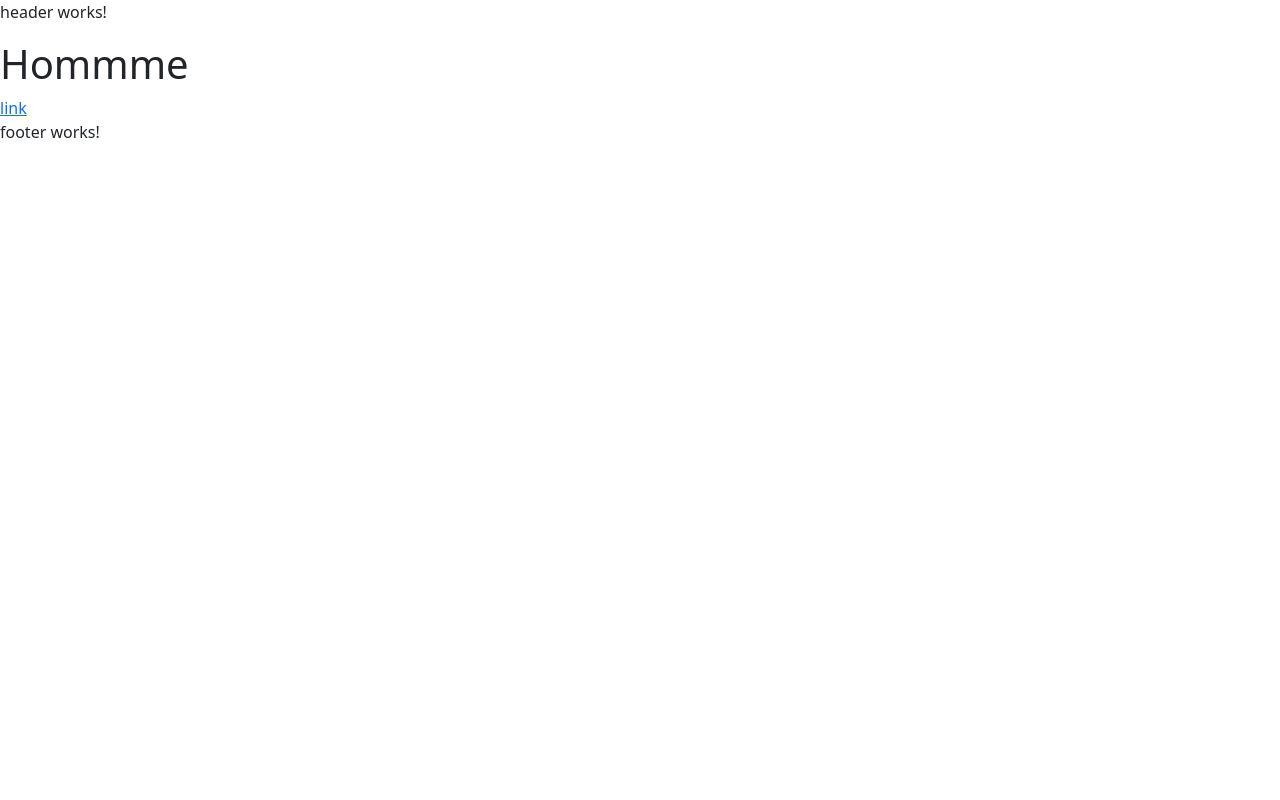
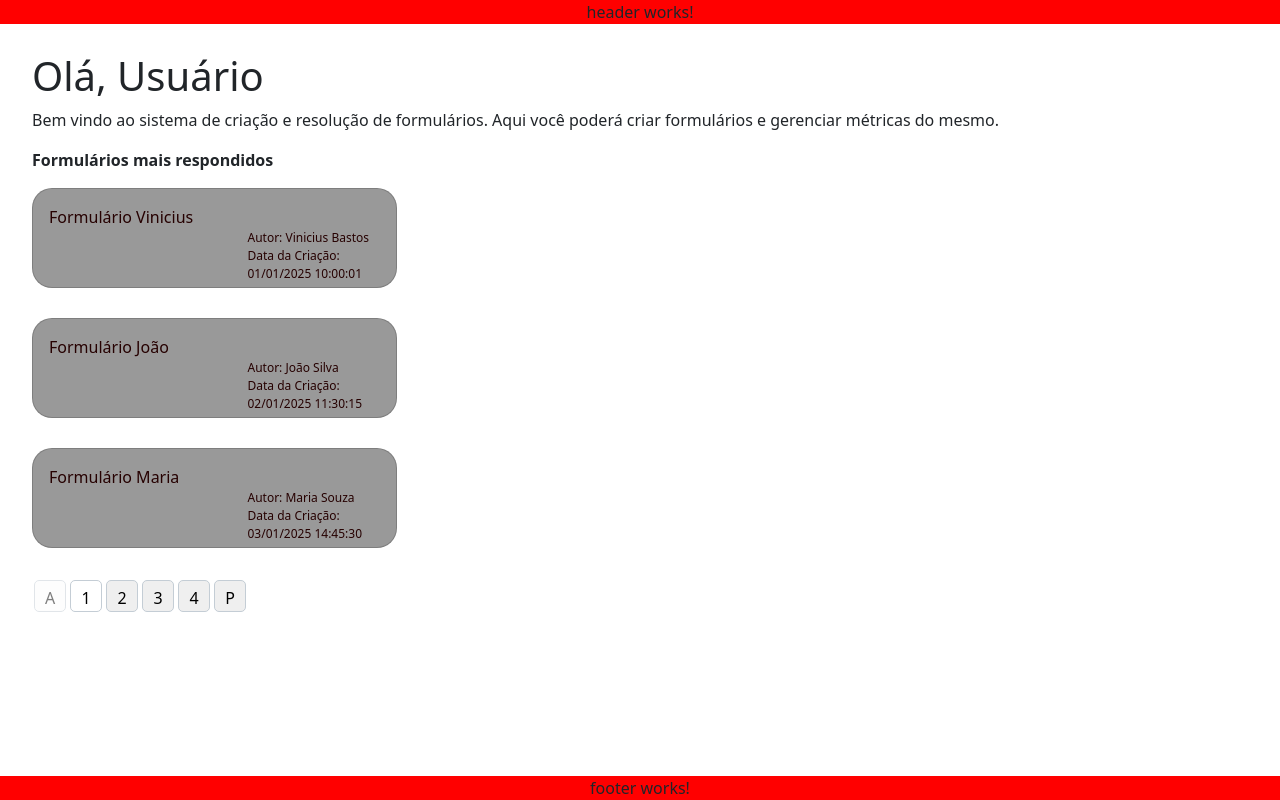
Before and after one commit to viniciusrodriguesb/SimpleSearchSystem-Front, an Angular app in the folder FrontSimpleSearch/: page / in a window 1280 px wide. Built offline with nearby package versions, Linux system fonts and the light colour scheme.

Commit message:
Desenvolvimento inicial da pagina de formularios paginados

```diff
--- a/FrontSimpleSearch/src/app/features/home/home.component.html
+++ b/FrontSimpleSearch/src/app/features/home/home.component.html
@@ -1,2 +1,36 @@
-<h1>Hommme</h1>
-<a href="/form">link</a>
+<main>
+  <section>
+    <h1>Olá, Usuário</h1>
+    <p>Bem vindo ao sistema de criação e resolução de formulários. Aqui você poderá criar formulários e gerenciar métricas do mesmo.</p>
+  </section>
+
+  <!-- Todo: Carrossel com informações do site. -->
+
+  <section class="formularios">
+    <p class="titulo">Formulários mais respondidos</p>
+
+    <a href="/form" class="link-div">
+        <ng-container *ngFor="let form of forms">
+            <div class="card" *ngIf="form.icAtivo">
+              <span class="descricao">{{ form.descricao }}</span>
+
+              <span class="autor">Autor: {{ form.autor }}</span>
+              <span class="data">Data da Criação: {{ form.dtCriacao }}</span>
+            </div>
+          </ng-container>
+    </a>
+
+    <nav class="paginacao">
+        <button (click)="mudarPagina(paginaAtual - 1)" [disabled]="paginaAtual === 1"><i class="bi bi-arrow-left"></i>A</button>
+
+        <span *ngFor="let page of [].constructor(totalPaginas); let i = index">
+            <button (click)="mudarPagina(i + 1)" [class.active]="i+1 === paginaAtual">
+                {{i + 1}}
+            </button>
+        </span>
+
+        <button (click)="mudarPagina(paginaAtual + 1)" [disabled]="paginaAtual === totalPaginas"><i class="bi bi-arrow-right"></i>P</button>
+    </nav>
+
+  </section>
+</main>
--- a/FrontSimpleSearch/src/app/features/home/home.component.scss
+++ b/FrontSimpleSearch/src/app/features/home/home.component.scss
@@ -0,0 +1,62 @@
+main {
+  margin-top: 1.25rem;
+  margin-bottom: 1.25rem;
+  padding: 2rem;
+
+  .link-div {
+    display: block;
+    text-decoration: none;
+  }
+
+  .formularios {
+    .titulo {
+      font-size: 1rem;
+      font-weight: bold;
+    }
+
+    .card {
+      display: flex;
+      justify-content: space-between;
+      margin-bottom: 1.875rem;
+      background-color: #999999;
+      border-radius: 1.25rem;
+      width: 30%;
+      height: 6.25rem;
+      padding: 1rem;
+
+      .descricao {
+        color: #260101;
+      }
+
+      .autor,
+      .data {
+        font-size: 0.75rem;
+        color: #260101;
+        margin-left: 60%;
+      }
+    }
+
+    .paginacao {
+      margin-top: 10px;
+
+      button {
+        margin: 0.125rem;
+        padding: 0.313rem 0.625rem;
+        border-radius: 0.313rem;
+        color: black;
+        width: 2rem;
+        border: 1px solid #C4CDD5;
+        height: 2rem    ;
+      }
+
+      button.active {
+        background-color: #FFF;
+      }
+
+      button:disabled {
+        opacity: 0.5;
+        cursor: not-allowed;
+      }
+    }
+  }
+}
--- a/FrontSimpleSearch/src/app/features/home/home.component.ts
+++ b/FrontSimpleSearch/src/app/features/home/home.component.ts
@@ -1,13 +1,119 @@
 import { CommonModule } from '@angular/common';
-import { Component } from '@angular/core';
+import { Component, OnInit } from '@angular/core';
 
 @Component({
   selector: 'app-home',
   standalone: true,
   imports: [CommonModule],
   templateUrl: './home.component.html',
-  styleUrl: './home.component.scss'
+  styleUrl: './home.component.scss',
 })
-export class HomeComponent {
+export class HomeComponent implements OnInit {
+  public allForms!: {
+    descricao: string;
+    dtCriacao: string;
+    autor: string;
+    icAtivo: boolean;
+  }[];
 
+  public forms!: {
+    descricao: string;
+    dtCriacao: string;
+    autor: string;
+    icAtivo: boolean;
+  }[];
+
+  public filteredForms!: {
+    descricao: string;
+    dtCriacao: string;
+    autor: string;
+    icAtivo: boolean;
+  }[];
+
+  paginaAtual: number = 1;
+  pageSize: number = 3;
+  totalPaginas: number = 0;
+
+  constructor() {}
+
+  ngOnInit(): void {
+    this.allForms = [
+      {
+        descricao: 'Formulário Vinicius',
+        dtCriacao: '01/01/2025 10:00:01',
+        autor: 'Vinicius Bastos',
+        icAtivo: true,
+      },
+      {
+        descricao: 'Formulário João',
+        dtCriacao: '02/01/2025 11:30:15',
+        autor: 'João Silva',
+        icAtivo: true,
+      },
+      {
+        descricao: 'Formulário Maria',
+        dtCriacao: '03/01/2025 14:45:30',
+        autor: 'Maria Souza',
+        icAtivo: true,
+      },
+      {
+        descricao: 'Formulário Ana',
+        dtCriacao: '04/01/2025 09:20:45',
+        autor: 'Ana Paula',
+        icAtivo: true,
+      },
+      {
+        descricao: 'Formulário Carlos',
+        dtCriacao: '05/01/2025 16:10:05',
+        autor: 'Carlos Santos',
+        icAtivo: true,
+      },
+      {
+        descricao: 'Formulário Pedro',
+        dtCriacao: '06/01/2025 13:55:42',
+        autor: 'Pedro Henrique',
+        icAtivo: true,
+      },
+      {
+        descricao: 'Formulário Julia',
+        dtCriacao: '07/01/2025 08:40:15',
+        autor: 'Julia Ferreira',
+        icAtivo: true,
+      },
+      {
+        descricao: 'Formulário Bruno',
+        dtCriacao: '08/01/2025 17:25:50',
+        autor: 'Bruno Almeida',
+        icAtivo: true,
+      },
+      {
+        descricao: 'Formulário Fernanda',
+        dtCriacao: '09/01/2025 12:00:30',
+        autor: 'Fernanda Costa',
+        icAtivo: true,
+      },
+      {
+        descricao: 'Formulário Rafael',
+        dtCriacao: '10/01/2025 15:35:20',
+        autor: 'Rafael Lima',
+        icAtivo: true,
+      },
+    ];
+
+    this.totalPaginas = Math.ceil(this.allForms.length / this.pageSize);
+    this.carregarFormularios();
+  }
+
+  carregarFormularios(): void {
+    const start = (this.paginaAtual - 1) * this.pageSize;
+    const end = start + this.pageSize;
+    this.forms = this.allForms.slice(start, end);
+  }
+
+  mudarPagina(novaPagina: number): void {
+    if (novaPagina >= 1 && novaPagina <= this.totalPaginas) {
+      this.paginaAtual = novaPagina;
+      this.carregarFormularios();
+    }
+  }
 }
--- a/FrontSimpleSearch/src/app/shared/components/footer/footer.component.html
+++ b/FrontSimpleSearch/src/app/shared/components/footer/footer.component.html
@@ -1 +1 @@
-<p>footer works!</p>
+<p style="margin-bottom: 0 !important; bottom: 0;; width: 100%; text-align: center; background-color: red; position: fixed;">footer works!</p>
--- a/FrontSimpleSearch/src/app/shared/components/header/header.component.html
+++ b/FrontSimpleSearch/src/app/shared/components/header/header.component.html
@@ -1 +1 @@
-<p>header works!</p>
+<p style="top: 0; width: 100%; text-align: center; background-color: red; position: fixed;">header works!</p>
--- a/FrontSimpleSearch/src/index.html
+++ b/FrontSimpleSearch/src/index.html
@@ -1,5 +1,5 @@
 <!doctype html>
-<html lang="en">
+<html lang="pt-br">
 <head>
   <meta charset="utf-8">
   <title>FrontSimpleSearch</title>
--- a/FrontSimpleSearch/src/styles.scss
+++ b/FrontSimpleSearch/src/styles.scss
@@ -2,6 +2,16 @@
     margin: 0;
     padding: 0;
     box-sizing: border-box;
+  }
+
+  body {
+    font-family: Arial, sans-serif;
+    font-size: 16px;
+    line-height: 1.5;
+    background-color: #FFF;
+    min-height: 100vh;
+    display: flex;
+    flex-direction: column;
   }
 
   ul, ol {
--- /dev/null
+++ b/package.json
@@ -0,0 +1,5 @@
+{
+  "dependencies": {
+    "bootstrap-icons": "^1.11.3"
+  }
+}
```
Also changed, not shown: 1 other file (tests, documents, lock files or other folders).
